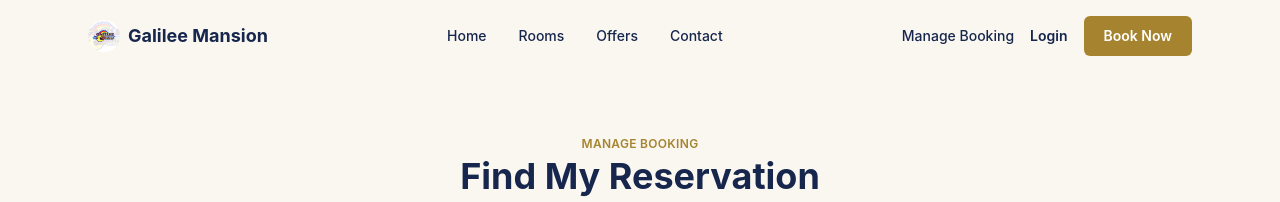
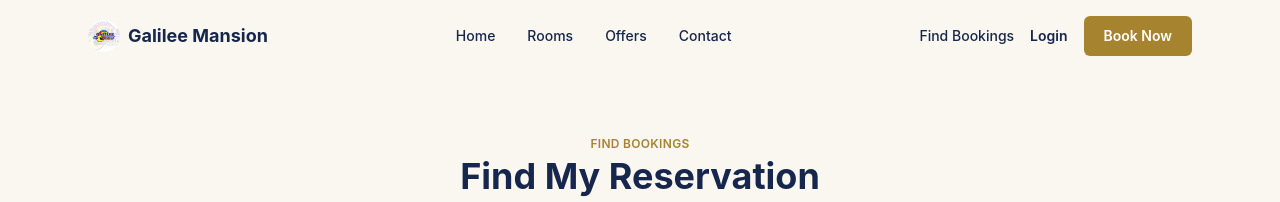
Before and after one commit to ryandvdlcrz/galilee-hotel-booking, a React (Vite) app in the folder frontend/: page /find-reservation in a window 1280 px wide. Shown: the top 202 px of the page. Built offline with nearby package versions, Linux system fonts and the light colour scheme; no server answers.

Commit message:
change manage bookings to find bookings

```diff
--- a/frontend/src/components/Navbar.jsx
+++ b/frontend/src/components/Navbar.jsx
@@ -44,7 +44,7 @@ export default function Navbar() {
           ) : (
             <>
               <Link to="/find-reservation" className="text-sm font-medium text-[#16264c]">
-                Manage Booking
+                Find Bookings
               </Link>
               <Link to="/login" className="text-sm font-semibold text-[#16264c]">
                 Login
@@ -91,7 +91,7 @@ export default function Navbar() {
               </>
             ) : (
               <>
-                <Link to="/find-reservation" onClick={closeMenu}>Manage Booking</Link>
+                <Link to="/find-reservation" onClick={closeMenu}>Find Bookings</Link>
                 <Link to="/login" onClick={closeMenu}>Login</Link>
               </>
             )}
--- a/frontend/src/pages/FindReservationPage.jsx
+++ b/frontend/src/pages/FindReservationPage.jsx
@@ -44,7 +44,7 @@ export default function FindReservationPage() {
       <div className="mx-auto max-w-xl px-6 py-16">
         <div className="text-center">
           <p className="text-xs font-semibold uppercase tracking-wide text-[#a6842f]">
-            Manage Booking
+            Find Bookings
           </p>
           <h1 className="mt-1 text-3xl font-bold text-[#16264c] sm:text-4xl">Find My Reservation</h1>
           <p className="mt-2 text-sm text-gray-500">
```
